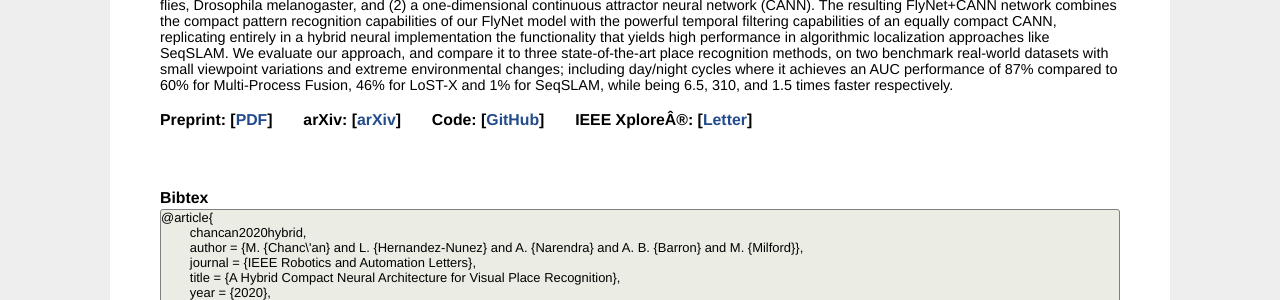
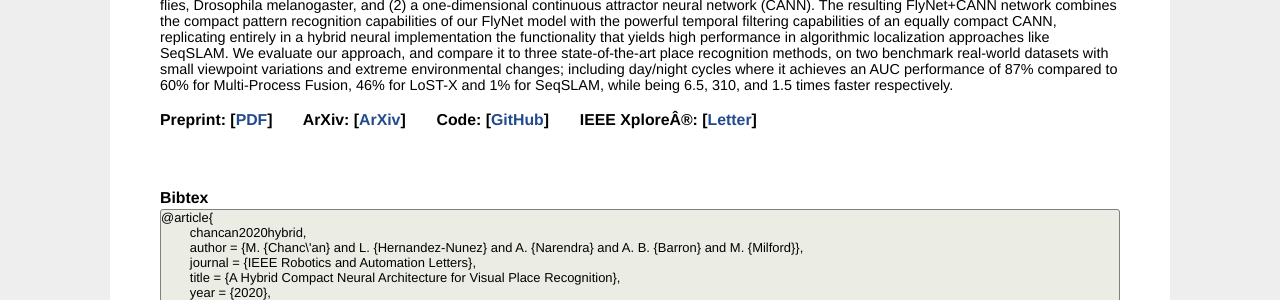
Before and after one commit to mchancan/mchancan.github.io, a Jekyll site: the page built from projects/FlyNet/index.html, in a window 1280 px wide. Shown: the part 701-1001 px from the top of the page. Built offline with Jekyll 4.4.1, drawn with Linux system fonts in a browser that asks for light colours; comment, search, counter and statistics services are not loaded.

```diff
--- a/projects/FlyNet/index.html
+++ b/projects/FlyNet/index.html
@@ -41,7 +41,7 @@ title: "A Hybrid Compact Neural Architecture for Visual Place Recognition"
 </td>
 
 <td>
-	<h3> Preprint: [<a href="MC_FlyNet_EA.pdf">PDF</a>] &nbsp; &nbsp; &nbsp; arXiv: [<a href="https://arxiv.org/abs/1910.06840">arXiv</a>] &nbsp; &nbsp; &nbsp; Code: [<a href="https://github.com/mchancan/flynet">GitHub</a>] &nbsp; &nbsp; &nbsp; IEEE Xplore®: [<a href="https://doi.org/10.1109/LRA.2020.2967324">Letter</a>] </h3>
+	<h3> Preprint: [<a href="MC_FlyNet_EA.pdf">PDF</a>] &nbsp; &nbsp; &nbsp; ArXiv: [<a href="https://arxiv.org/abs/1910.06840">ArXiv</a>] &nbsp; &nbsp; &nbsp; Code: [<a href="https://github.com/mchancan/flynet">GitHub</a>] &nbsp; &nbsp; &nbsp; IEEE Xplore®: [<a href="https://doi.org/10.1109/LRA.2020.2967324">Letter</a>] </h3>
 </td>
 
 <br>
```
